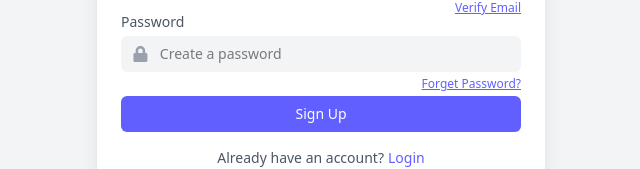
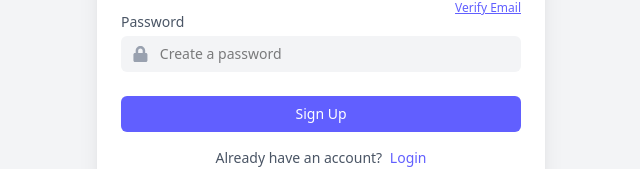
Before and after one commit to Ravi0529/auth-v1, a React (Vite) app in the folder client/: page /signup in a window 1280 px wide. Shown: the part 490-659 px from the top of the page, without its empty margins (319-959 px from the left). Built offline with nearby package versions, Linux system fonts and the light colour scheme.

Commit message:
sinup bug fix

```diff
--- a/client/src/pages/SignUp.tsx
+++ b/client/src/pages/SignUp.tsx
@@ -1,4 +1,3 @@
-import React from "react";
 import { useState } from "react";
 import { useNavigate } from "react-router-dom";
 import { FaUser, FaEnvelope, FaLock } from "react-icons/fa";
@@ -130,9 +129,6 @@ const SignUp: React.FC = () => {
                 required
               />
             </div>
-            <div className="text-xs text-indigo-500 mt-1 cursor-pointer underline absolute right-0">
-              Forget Password?
-            </div>
           </div>
 
           <button
@@ -144,7 +140,7 @@ const SignUp: React.FC = () => {
         </form>
 
         <div className="text-sm text-center text-gray-600 mt-4">
-          Already have an account?
+          Already have an account?{" "}
           <button
             onClick={handleNavigateToLogin}
             className="text-indigo-500 hover:underline ml-1 cursor-pointer">
```
